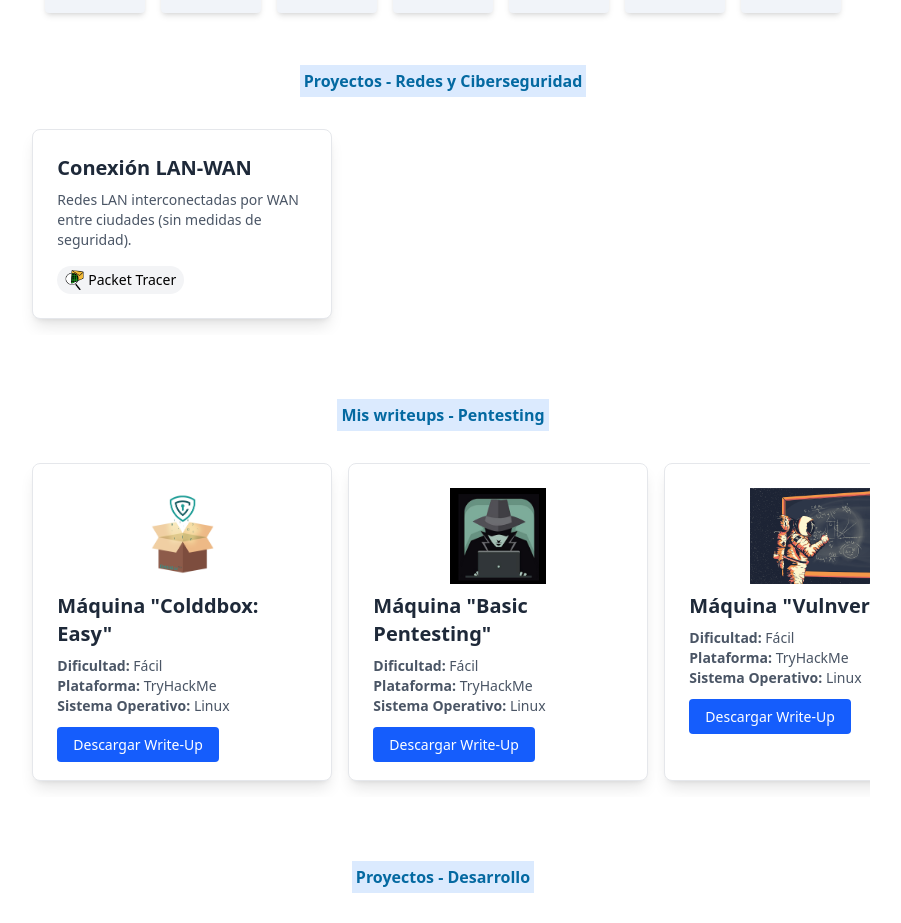
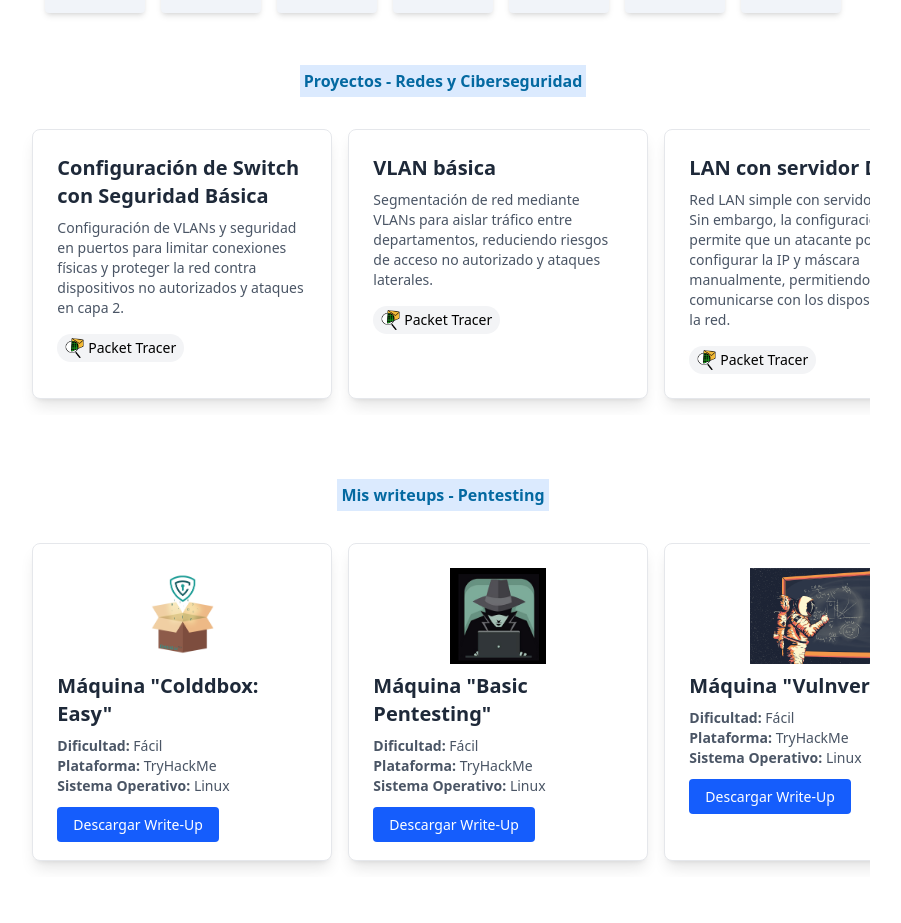
Before and after one commit to JoaquinPicazoV/PortafolioWEB, a React (Vite) app: page / in a window 1280 px wide. Shown: the part 1489-2412 px from the top of the page, without its empty margins (197-1098 px from the left). Built offline with nearby package versions, Linux system fonts and the light colour scheme.

Commit message:
mejorado

```diff
--- a/src/components/netandcyb.jsx
+++ b/src/components/netandcyb.jsx
@@ -4,12 +4,30 @@ import PACKET from '../assets/logos/packet.png';
 function NETANDCYB() {
   const projects = [
     {
+      title: "Configuración de Switch con Seguridad Básica",
+      subtitle: "Configuración de VLANs y seguridad en puertos para limitar conexiones físicas y proteger la red contra dispositivos no autorizados y ataques en capa 2.",
+      languages: [{ name: "Packet Tracer", logo: PACKET }]
+    },
+    {
+      title: "VLAN básica",
+      subtitle: "Segmentación de red mediante VLANs para aislar tráfico entre departamentos, reduciendo riesgos de acceso no autorizado y ataques laterales.",
+      languages: [{ name: "Packet Tracer", logo: PACKET }]
+    },
+    {
+      title: "LAN con servidor DHCP",
+      subtitle: "Red LAN simple con servidor DHCP. Sin embargo, la configuración actual permite que un atacante podría configurar la IP y máscara manualmente, permitiendo comunicarse con los dispositivos de la red.",
+      languages: [{ name: "Packet Tracer", logo: PACKET }]
+    },
+    {
       title: "Conexión LAN-WAN",
-      subtitle: "Redes LAN interconectadas por WAN entre ciudades (sin medidas de seguridad).",
+      subtitle: "Redes LAN interconectadas por WAN entre ciudades. Todos los dispoistivos tienen comunicación entre si y sin medidas de seguridad.",
       languages: [{ name: "Packet Tracer", logo: PACKET }]
-    }
-
-
+    },
+    {
+      title: "Topología de Red LAN Simple",
+      subtitle: "Red LAN simple. Dos dispositivos en la misma red, con comunicación entre si. Evidencia la necesidad de segmentación, VLANs y ACLs.",
+      languages: [{ name: "Packet Tracer", logo: PACKET }]
+    },
   ];
 
   return (
```
Also changed, not shown: src/assets/nmap.png (added).
